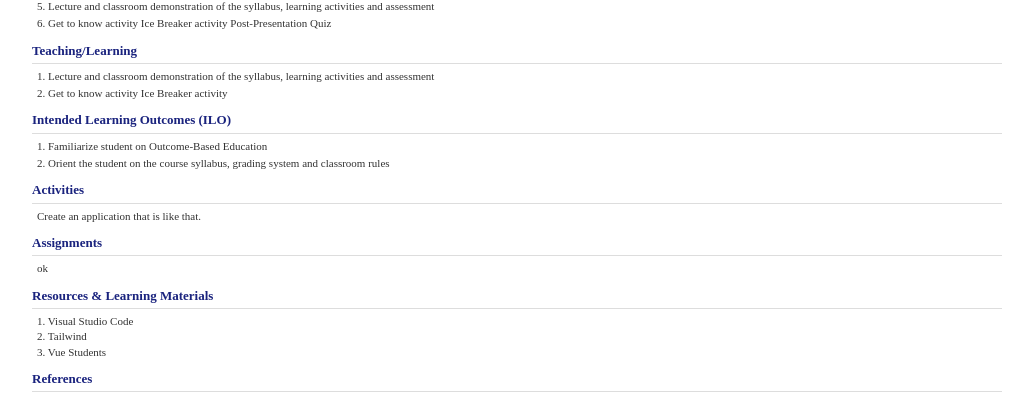
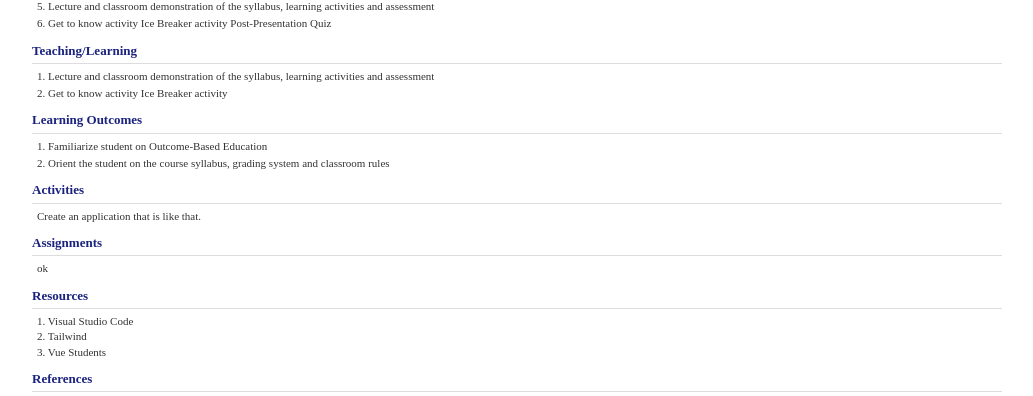
Before and after one commit to mcashmiko-source/moist_drf, a Django app: template templates/admin/module_print.html in a window 1280 px wide. Shown: the part 295-691 px from the top of the page, without its empty margins (123-1156 px from the left). Run offline with Django 5.2, Linux system fonts and the light colour scheme; the template is opened without the code that fills it: values that come from a table or form of the project are taken from there, others are empty; data comes from the database, SQL or seed files in the repository; both versions use the stored data as it was after the commit.

Commit message:
update print UI

```diff
--- a/templates/admin/module_print.html
+++ b/templates/admin/module_print.html
@@ -498,7 +498,7 @@
         <!-- Learning Outcomes -->
         {% if module.learning_outcomes %}
         <div class="section">
-            <h3>Intended Learning Outcomes (ILO)</h3>
+            <h3>Learning Outcomes</h3>
             <div class="content">{{ module.learning_outcomes|linebreaks }}</div>
         </div>
         {% endif %}
@@ -522,7 +522,7 @@
         <!-- Resources -->
         {% if module.resources %}
         <div class="section">
-            <h3>Resources & Learning Materials</h3>
+            <h3>Resources</h3>
             <div class="content">{{ module.resources|linebreaks }}</div>
         </div>
         {% endif %}
```
Also changed, not shown: db.sqlite3.
